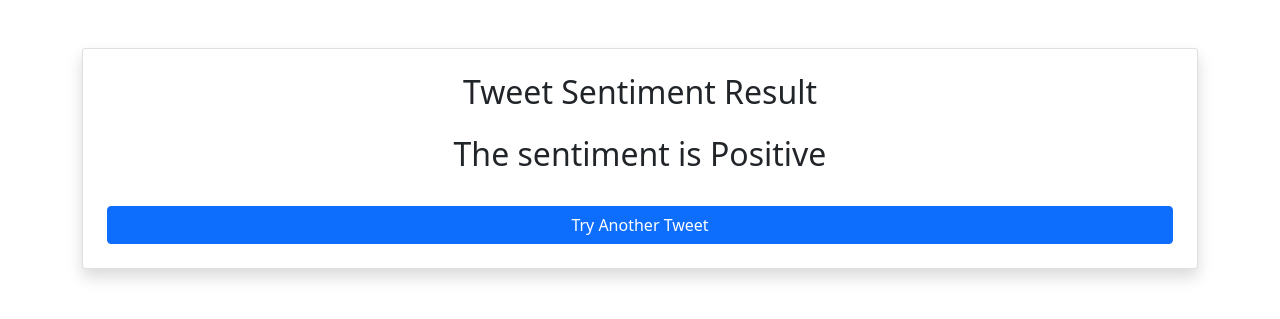
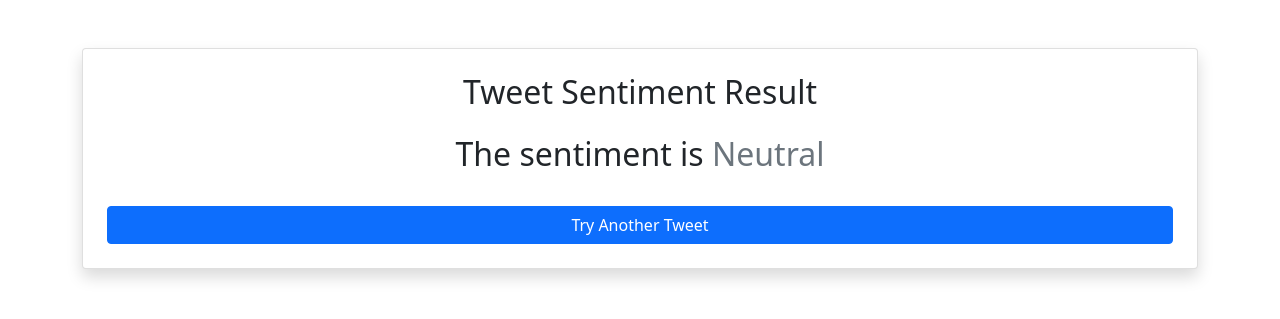
Before and after one commit to Mohit-Nagraj/Twitter_sentimental, a Flask app: template Template/show.html in a window 1280 px wide. Shown: the top 319 px of the page. Run offline with Flask 3, Linux system fonts and the light colour scheme; the template is opened without the code that fills it, so the values that code supplies are empty; parts of the project's set-up code (start-up, migrations or seed data) failed here and were passed over.

Commit message:
Update show.html

```diff
--- a/Template/show.html
+++ b/Template/show.html
@@ -14,10 +14,13 @@
       <h2 class="mb-4">Tweet Sentiment Result</h2>
 
       {% if prediction.lower() == 'positive' %}
-        <h2>The sentiment is Negative </h2>
+          <h2>The sentiment is <span class="text-success">Positive</span></h2>
+      {% elif prediction.lower() == 'negative' %}
+          <h2>The sentiment is <span class="text-danger">Negative</span></h2>
       {% else %}
-        <h2>The sentiment is Positive</h2>
+          <h2>The sentiment is <span class="text-secondary">Neutral</span></h2>
       {% endif %}
+
 
 
       <a href="/" class="btn btn-primary mt-4">Try Another Tweet</a>
```
